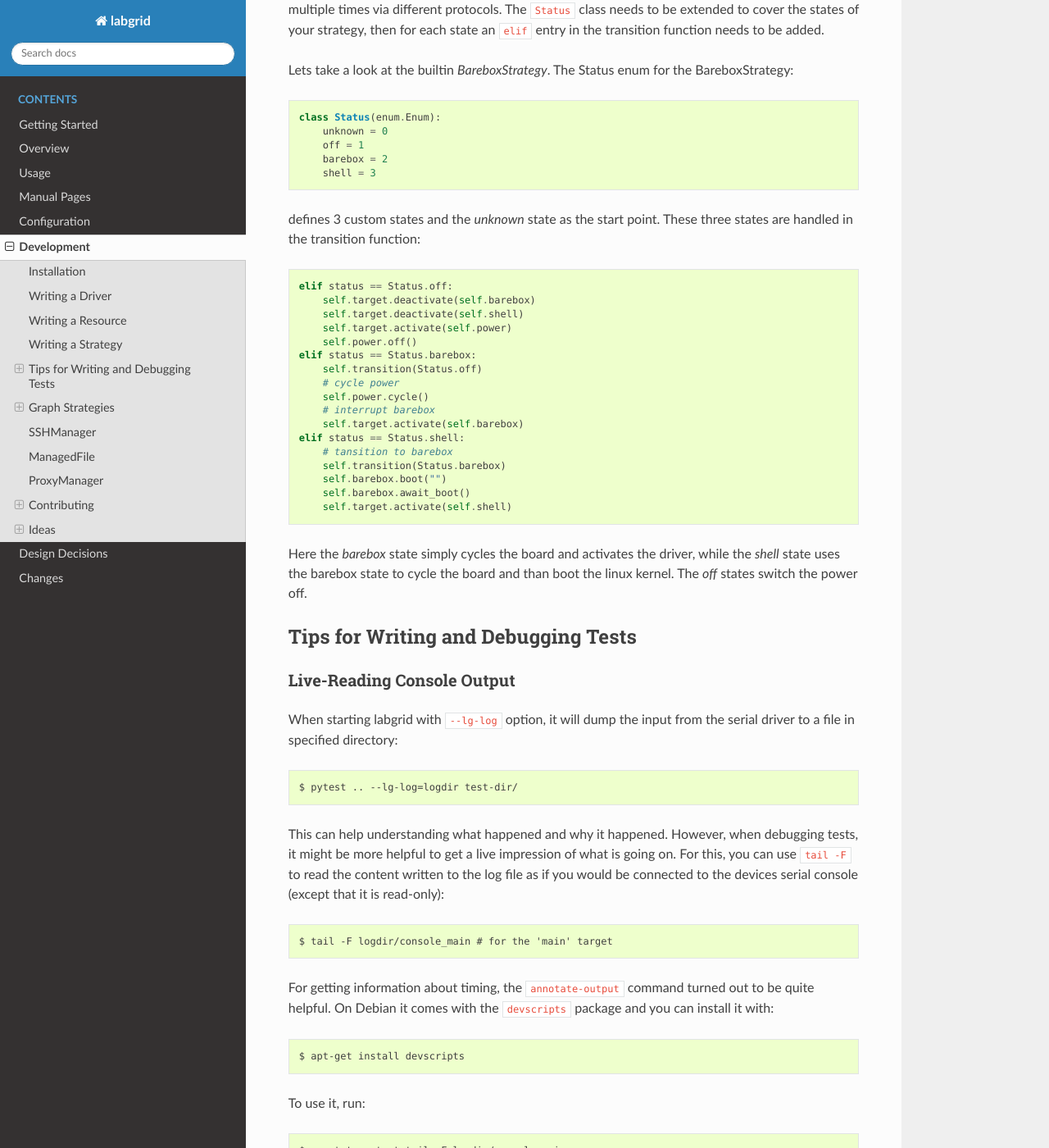
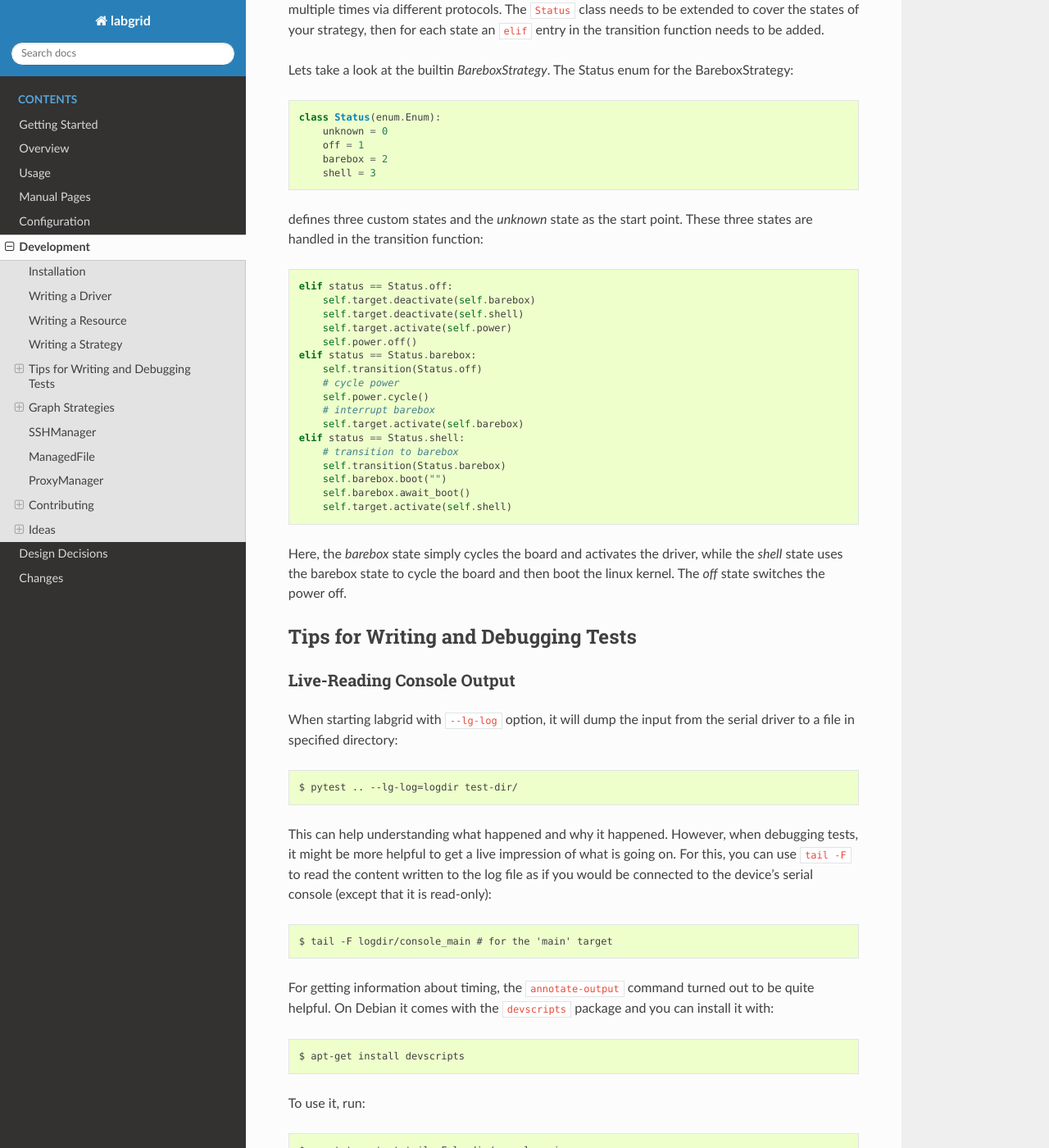
Before and after one commit to labgrid-project/labgrid, a Sphinx documentation site: the page built from doc/development.rst, in a window 1280 px wide and 1400 px high, scrolled down 4649 px. Shown: the whole window at 82% size. Built offline with Sphinx 7.4.7 and the Read the Docs theme 2.0.0, drawn with Linux system fonts in a browser that asks for light colours; pages that are not in the unit, such as notebooks, are missing from menus; some of the changed text lies outside the part shown.

Commit message:
doc: fix typos
Signed-off-by: Bastian Krause <bst@pengutronix.de>

```diff
--- a/doc/development.rst
+++ b/doc/development.rst
@@ -240,7 +240,7 @@ Start by creating a strategy skeleton:
                 return  # nothing to do
             else:
                 raise StrategyError(
-                    f"no transition found from {self.status,} to {status}"
+                    f"no transition found from {self.status} to {status}"
                 )
             self.status = status
 
@@ -266,7 +266,7 @@ The Status enum for the BareboxStrategy:
        barebox = 2
        shell = 3
 
-defines 3 custom states and the `unknown` state as the start point.
+defines three custom states and the `unknown` state as the start point.
 These three states are handled in the transition function:
 
 ::
@@ -283,15 +283,16 @@ These three states are handled in the transition function:
         # interrupt barebox
         self.target.activate(self.barebox)
     elif status == Status.shell:
-        # tansition to barebox
+        # transition to barebox
         self.transition(Status.barebox)
         self.barebox.boot("")
         self.barebox.await_boot()
         self.target.activate(self.shell)
 
-Here the `barebox` state simply cycles the board and activates the driver, while
-the `shell` state uses the barebox state to cycle the board and than boot the
-linux kernel. The `off` states switch the power off.
+Here, the `barebox` state simply cycles the board and activates the driver,
+while the `shell` state uses the barebox state to cycle the board and then boot
+the linux kernel.
+The `off` state switches the power off.
 
 
 Tips for Writing and Debugging Tests
@@ -309,7 +310,7 @@ This can help understanding what happened and why it happened.
 However, when debugging tests, it might be more helpful to get a live
 impression of what is going on.
 For this, you can use ``tail -F`` to read the content written to the log file
-as if you would be connected to the devices serial console (except that it is
+as if you would be connected to the device's serial console (except that it is
 read-only)::
 
   $ tail -F logdir/console_main # for the 'main' target
--- a/doc/getting_started.rst
+++ b/doc/getting_started.rst
@@ -336,7 +336,7 @@ Follow these instructions to install the systemd files on your machine(s):
 #. Adapt the ``ExecStart`` paths of the service files to the respective Python
    virtual environments of the coordinator and exporter.
 #. Create the coordinator configuration file referenced in the ``ExecStart``
-   option of the :file:`systemd-coordinator.service` file by using
+   option of the :file:`labgrid-coordinator.service` file by using
    :file:`.crossbar/config.yaml` as a starting point. You most likely want to
    make sure that the ``workdir`` option matches the path given via the
    ``--cbdir`` option in the service file; see
@@ -373,7 +373,7 @@ Follow these instructions to install the systemd files on your machine(s):
       # systemctl start labgrid-coordinator
 
 #. After creating the exporter configuration file referenced in the
-   ``ExecStart`` option of the :file:`systemd-exporter.service` file, start the
+   ``ExecStart`` option of the :file:`labgrid-exporter.service` file, start the
    exporter:
 
    .. code-block:: console
@@ -394,7 +394,7 @@ udev Matching
 
 labgrid allows the exporter (or the client-side environment) to match resources
 via udev rules.
-The udev resources become available to the test/exporter as soon es they are
+The udev resources become available to the test/exporter as soon as they are
 plugged into the computer, e.g. allowing an exporter to export all USB ports on
 a specific hub and making a ``NetworkSerialPort`` available as soon as it is
 plugged into one of the hub's ports.
--- a/doc/overview.rst
+++ b/doc/overview.rst
@@ -219,7 +219,7 @@ These components communicate over the `WAMP <http://wamp-proto.org/>`_
 implementation `Autobahn <http://autobahn.ws/>`_ and the `Crossbar
 <http://crossbar.io/>`_ WAMP router.
 
-The following sections describe the resposibilities of each component. See
+The following sections describe the responsibilities of each component. See
 :ref:`remote-usage` for usage information.
 
 .. _overview-coordinator:
@@ -364,7 +364,7 @@ connections to remote resources made available by this exporter need to be
 tunneled using a SSH connection.
 
 On the other hand, clients may need to access the remote coordinator
-infrastrucure using a SSH tunnel. In this case the :code:`LG_PROXY` environment
+infrastructure using a SSH tunnel. In this case the :code:`LG_PROXY` environment
 variable needs to be set to the remote host which should tunnel the connection
 to the coordinator. The client then forwards all network traffic -
 client-to-coordinator and client-to-exporter - through SSH, via their
```
Also changed, not shown: other parts of doc/development.rst (+1 -1 lines), doc/configuration.rst (+16 -16 lines).
